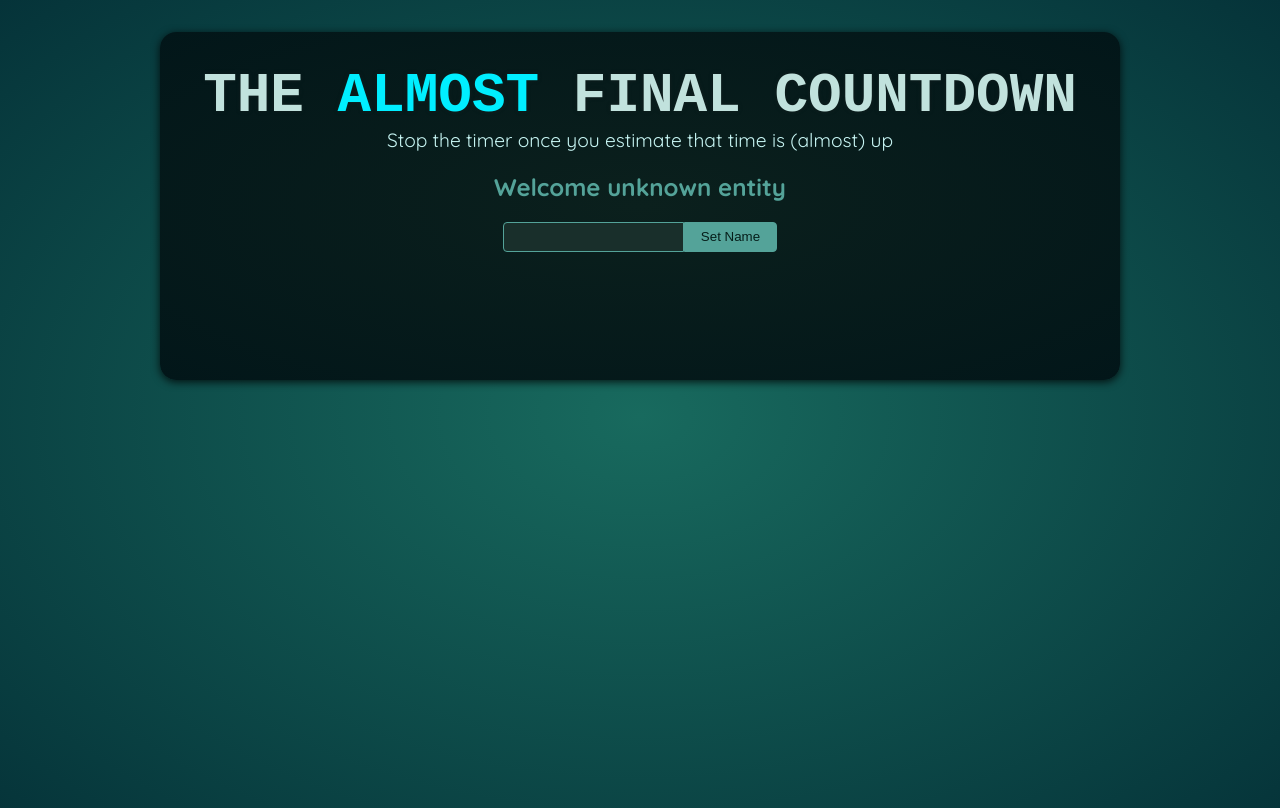
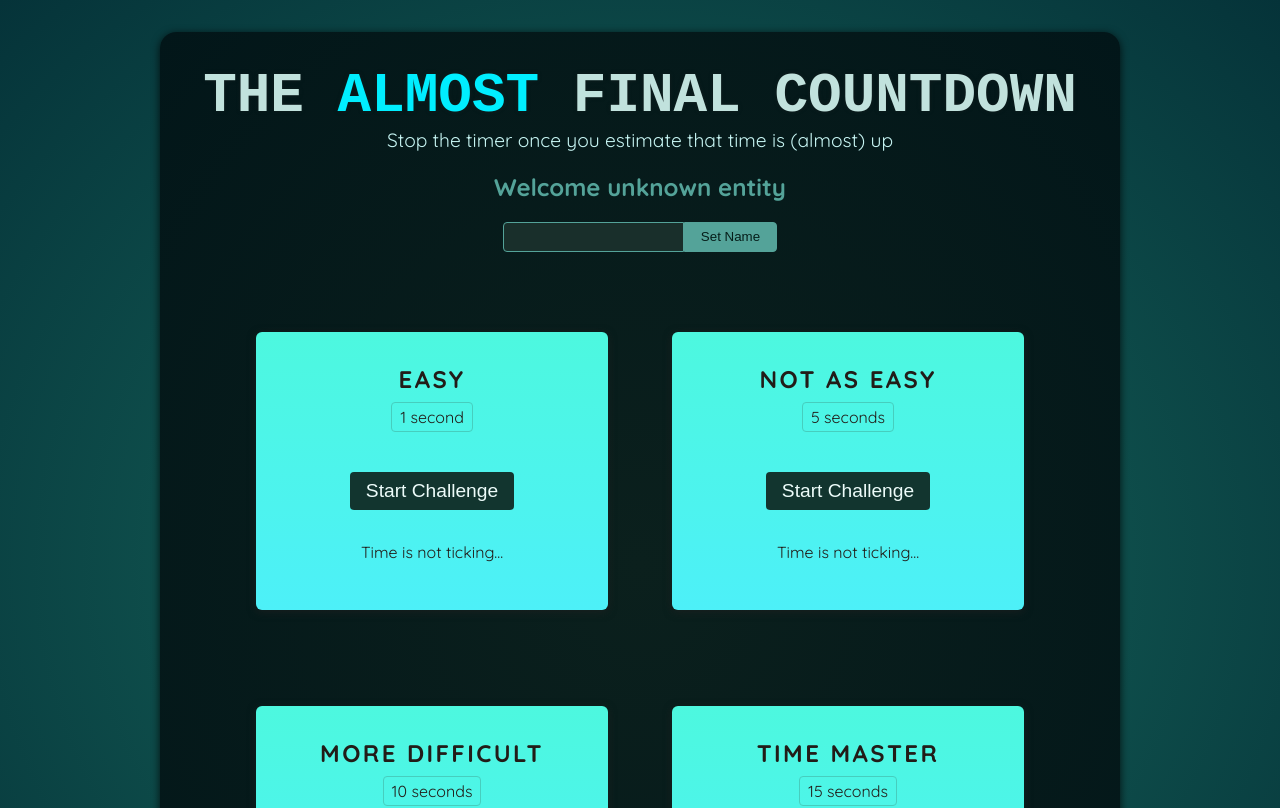
Before and after one commit to FridaSvanberg/Timer-Challenge, a React (Vite) app: page / in a window 1280 px wide. Shown: the top 808 px of the page. Built offline with nearby package versions, Linux system fonts and the light colour scheme; a web font is replaced by a local one.

Commit message:
Add TimeChallenge component that can handle multiple timers individually

```diff
--- a/src/App.jsx
+++ b/src/App.jsx
@@ -1,10 +1,16 @@
 import Player from './components/Player.jsx';
+import TimeChallenge from './components/TimerChallenge.jsx';
 
 function App() {
   return (
     <>
       <Player />
-      <div id="challenges"></div>
+      <div id="challenges">
+        <TimeChallenge title="Easy" targetTime={1} />
+        <TimeChallenge title="Not as easy" targetTime={5} />
+        <TimeChallenge title="More difficult" targetTime={10} />
+        <TimeChallenge title="Time Master" targetTime={15} />
+      </div>
     </>
   );
 }
--- /dev/null
+++ b/src/components/TimerChallenge.jsx
@@ -0,0 +1,38 @@
+import { useState, useRef } from 'react';
+
+export default function TimeChallenge({ title, targetTime }) {
+  const timer = useRef();
+
+  const [timerExpired, setTimerExpired] = useState(false);
+  const [timerStarted, setTimerStarted] = useState(false);
+
+  function handleStart() {
+    timer.current = setTimeout(() => {
+      setTimerExpired(true);
+    }, targetTime * 1000);
+
+    setTimerStarted(true);
+  }
+
+  function handleStop() {
+    clearTimeout(timer.current);
+  }
+
+  return (
+    <section className="challenge">
+      <h2>{title}</h2>
+      {timerExpired && <p>Too slow!</p>}
+      <p className="challenge-time">
+        {targetTime} second{targetTime > 1 ? 's' : ''}
+      </p>
+      <p>
+        <button onClick={timerStarted ? handleStop : handleStart}>
+          {timerStarted ? 'Stop' : 'Start'} Challenge
+        </button>
+      </p>
+      <p className={timerStarted ? 'active' : undefined}>
+        {timerStarted ? 'Time is ticking' : 'Time is not ticking...'}
+      </p>
+    </section>
+  );
+}
```
